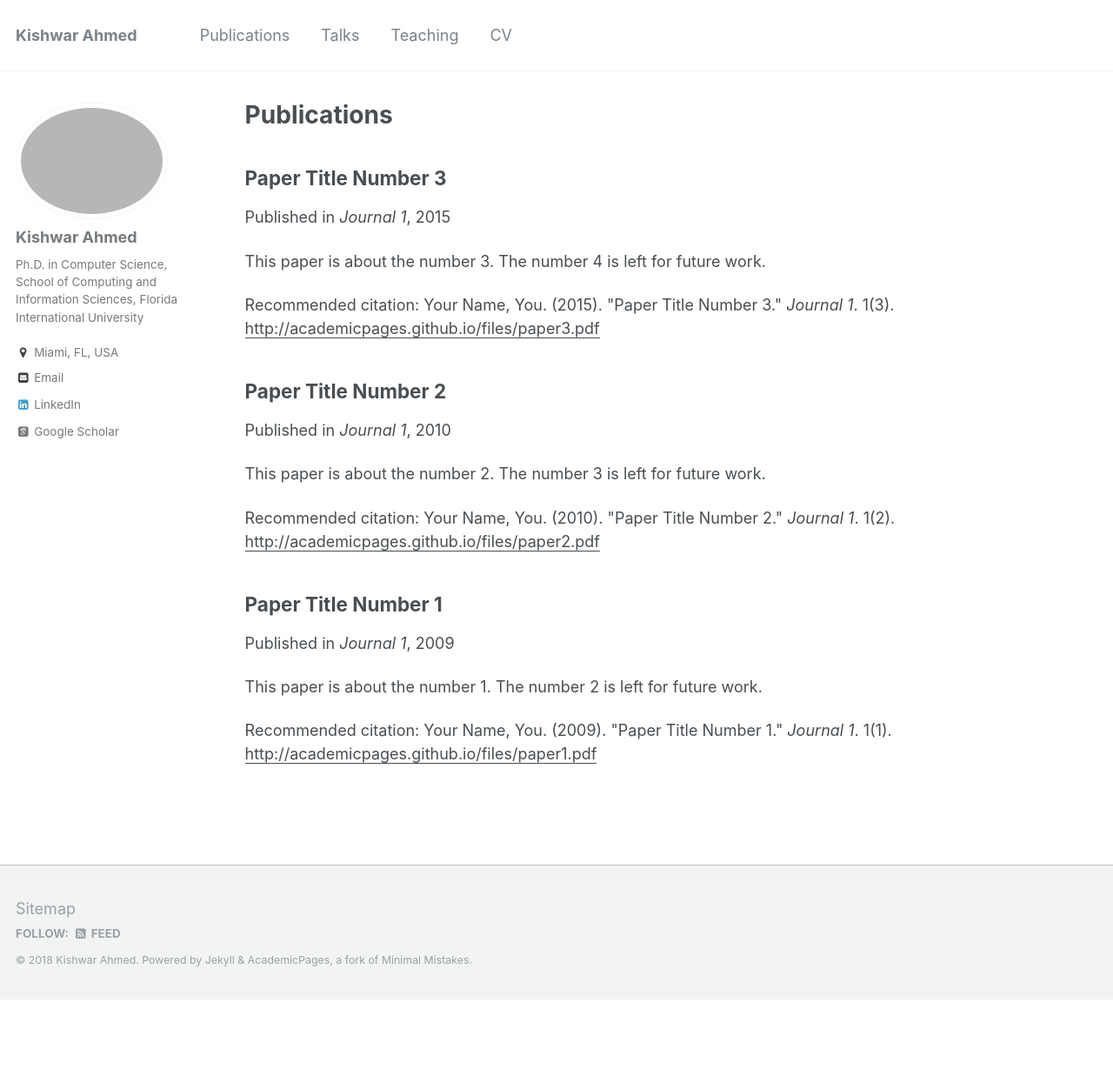
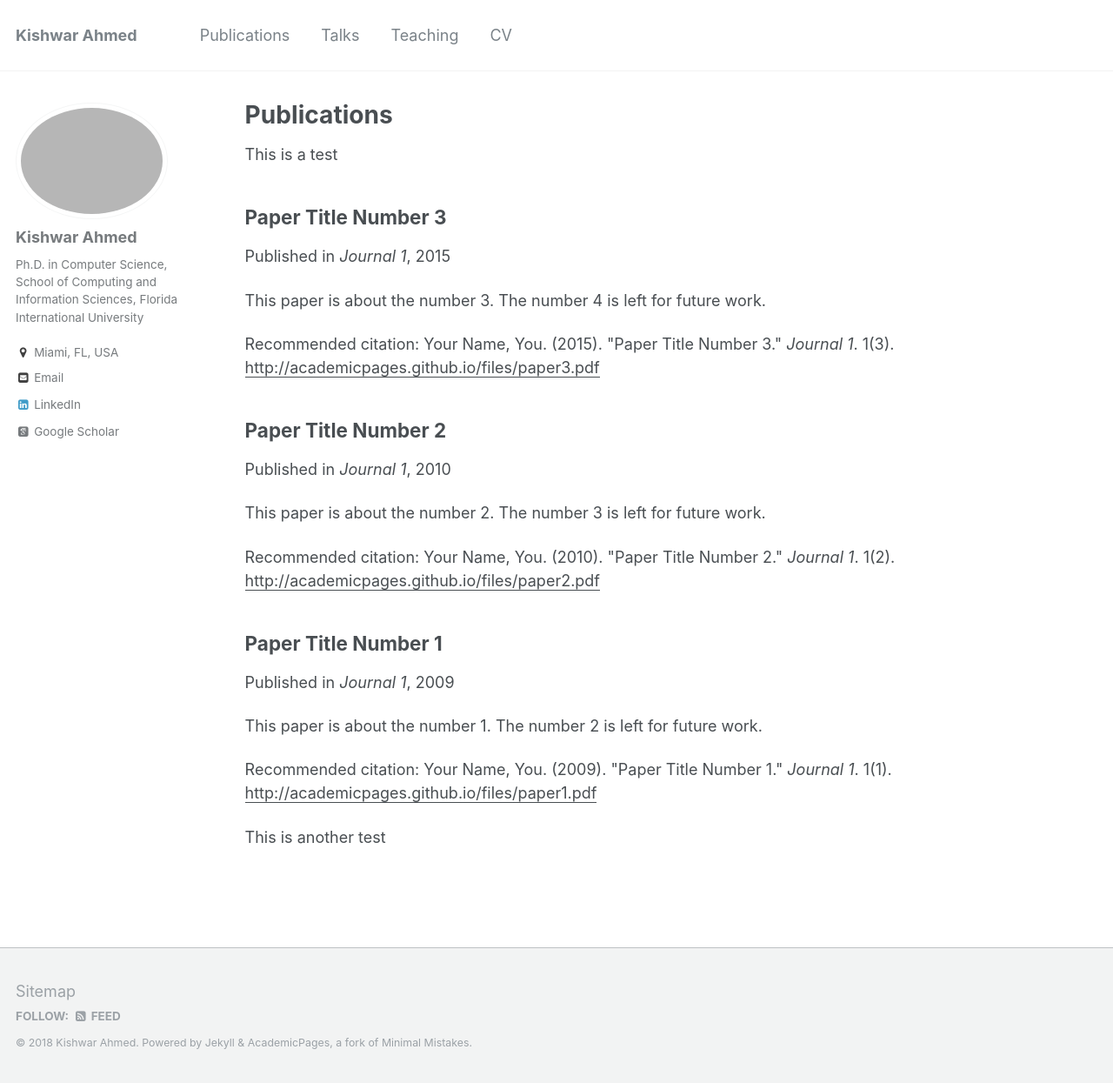
Before and after one commit to kishwarbd/kishwarbd.github.io, a Jekyll site: the page built from _pages/publications.md, in a window 1280 px wide and 1245 px high. Shown: the whole window at 87% size. Built offline with Jekyll 4.4.1, drawn with Linux system fonts in a browser that asks for light colours; some web fonts are replaced.

Commit message:
updates.

```diff
--- a/_pages/publications.md
+++ b/_pages/publications.md
@@ -4,6 +4,7 @@ title: "Publications"
 permalink: /publications/
 author_profile: true
 ---
+This is a test
 
 {% if author.googlescholar %}
   You can also find my articles on <u><a href="{{author.googlescholar}}">my Google Scholar profile</a>.</u>
@@ -14,3 +15,5 @@ author_profile: true
 {% for post in site.publications reversed %}
   {% include archive-single.html %}
 {% endfor %}
+
+This is another test
```
Also changed, not shown: 4 other files.
